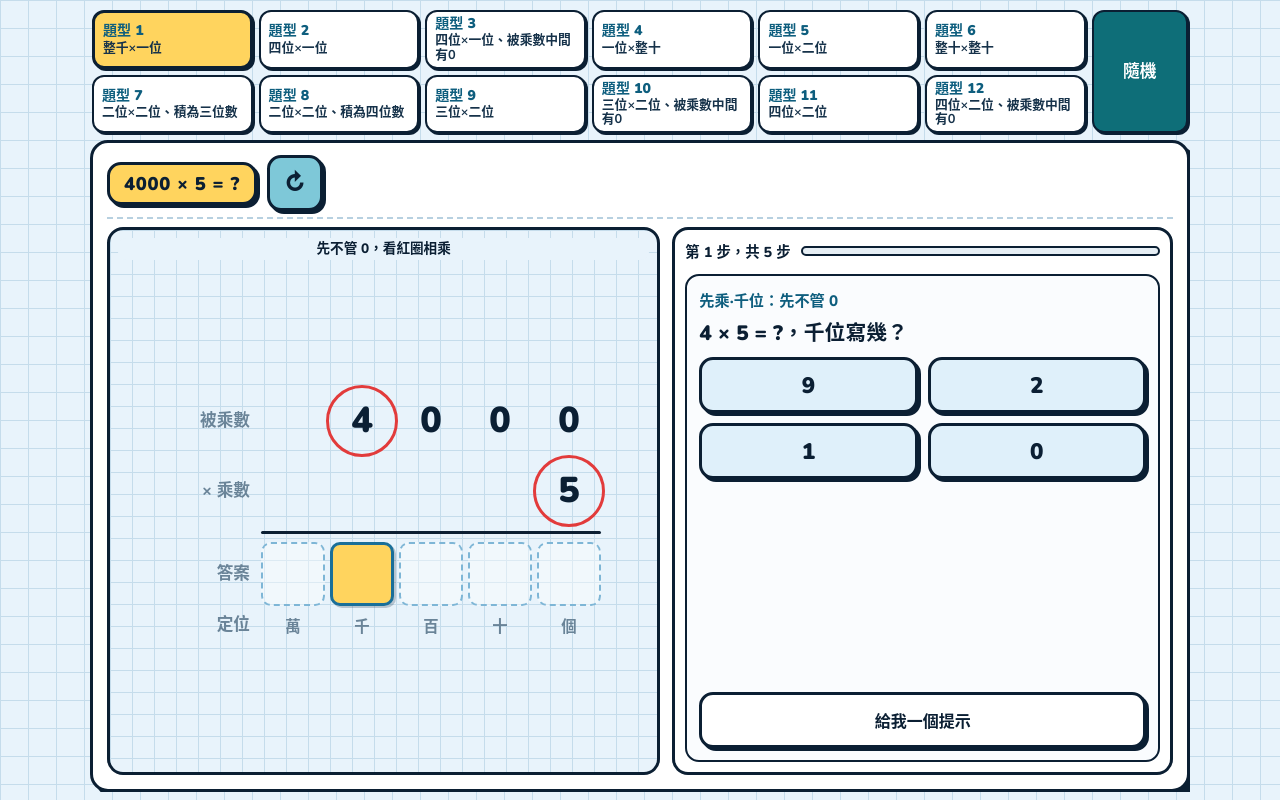
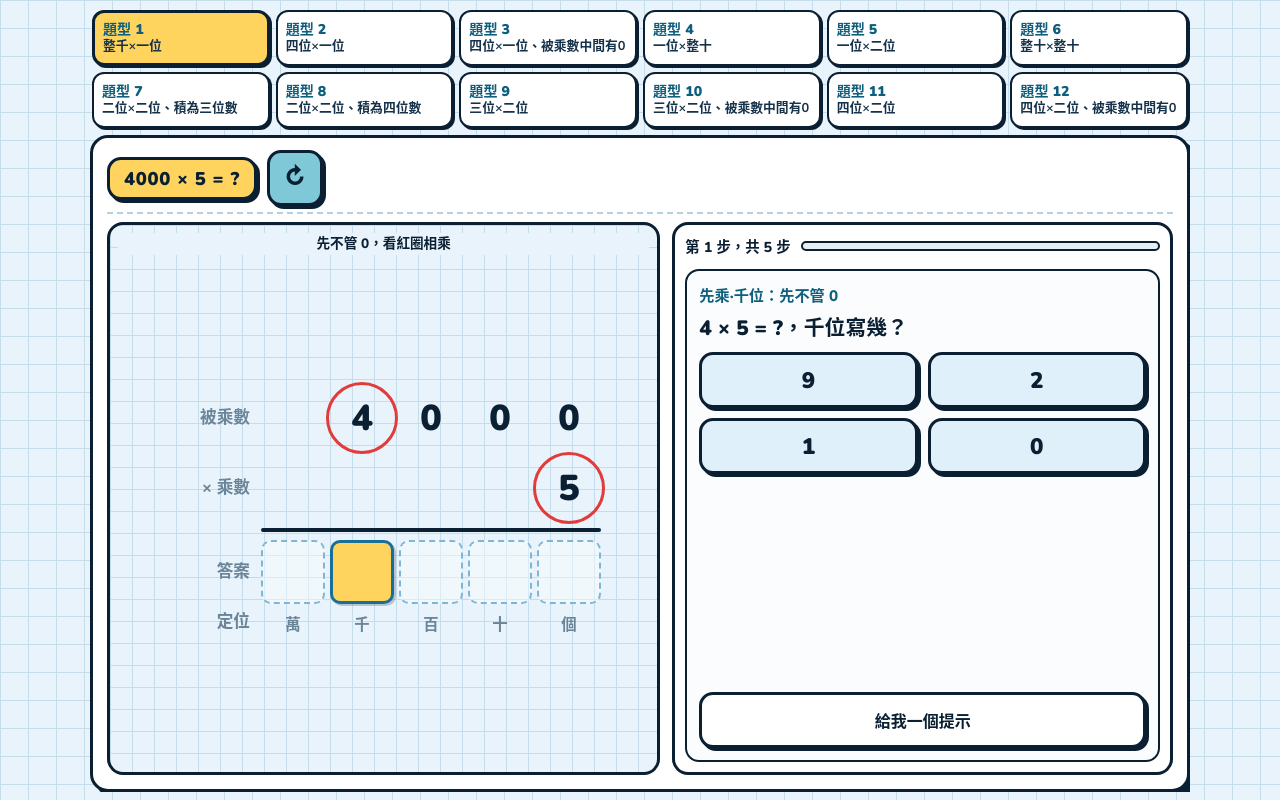
Before and after one commit to weiduck/tablet-mult, a website with bundled scripts: page index.html in a window 1280 px wide. Built offline with nearby package versions, Linux system fonts and the light colour scheme.

Commit message:
移除「隨機」題型鈕（學生容易誤觸）；題型鈕 6×2 排滿；快取版本 v3

```diff
--- a/app.js
+++ b/app.js
@@ -229,24 +229,13 @@
       btn.addEventListener("click", () => startCard(i));
       list.appendChild(btn);
     });
-    const randomBtn = document.createElement("button");
-    randomBtn.type = "button";
-    randomBtn.className = "deck-jump-btn deck-jump-random";
-    randomBtn.setAttribute("aria-label", "隨機題型");
-    randomBtn.innerHTML = `<span class="dj-num">隨機</span>`;
-    randomBtn.addEventListener("click", () => {
-      const n = state.deck.length;
-      const i = Math.floor(Math.random() * n);
-      startCard(i);
-    });
-    list.appendChild(randomBtn);
     markDeckJumpCurrent();
   }
 
   function markDeckJumpCurrent() {
     const list = document.getElementById("deckJumpList");
     if (!list) return;
-    list.querySelectorAll(".deck-jump-btn:not(.deck-jump-random)").forEach((btn) => {
+    list.querySelectorAll(".deck-jump-btn").forEach((btn) => {
       const i = Number(btn.dataset.index);
       const on = i === state.cardIndex;
       btn.classList.toggle("is-current", on);
--- a/styles.css
+++ b/styles.css
@@ -102,8 +102,8 @@ button {
 
 .deck-jump-list {
   display: grid;
-  /* 直向、橫向都一樣：題型 1–6、7–12 兩列，「隨機」是第 7 欄、跨兩列的窄按鈕 */
-  grid-template-columns: repeat(6, minmax(0, 1fr)) minmax(64px, 0.6fr);
+  /* 直向、橫向都一樣：6 欄 × 2 列（題型 1–6、7–12），填滿整列寬度 */
+  grid-template-columns: repeat(6, minmax(0, 1fr));
   gap: 6px;
   padding: 2px 2px 3px;
   min-width: 0;
@@ -156,20 +156,6 @@ button {
   max-width: 100%;
   white-space: normal;
   overflow-wrap: anywhere;
-}
-
-.deck-jump-btn.deck-jump-random {
-  grid-column: 7;
-  grid-row: 1 / span 2;
-  align-items: center;
-  background: var(--teal);
-  border-color: var(--navy);
-  color: #fff;
-}
-
-.deck-jump-btn.deck-jump-random .dj-num {
-  color: #fff;
-  font-size: 1.05rem;
 }
 
 /* —— 練習區 —— */
@@ -713,14 +699,10 @@ button {
   }
 }
 
-/* 很窄的直向（手機）：題型每列 3 個，「隨機」自成一列 */
+/* 很窄的直向（手機）：題型每列 3 個（共 4 列） */
 @media (max-width: 600px) {
   .deck-jump-list {
     grid-template-columns: repeat(3, minmax(0, 1fr));
-  }
-  .deck-jump-btn.deck-jump-random {
-    grid-column: 1 / -1;
-    grid-row: auto;
   }
   .choices {
     grid-template-columns: 1fr 1fr;
--- a/sw.js
+++ b/sw.js
@@ -6,7 +6,7 @@
  * - 改了檔案清單或快取策略時，把 CACHE_VERSION 加 1（舊快取會在 activate 時刪掉）
  * 路徑都是相對於 sw.js，所以放在 GitHub Pages 的 /tablet-mult/ 底下也能用。
  */
-const CACHE_VERSION = 2;
+const CACHE_VERSION = 3;
 const CACHE_PREFIX = "tablet-mult-";
 const CACHE_NAME = CACHE_PREFIX + "v" + CACHE_VERSION;
 
```
Also changed, not shown: README.md.
